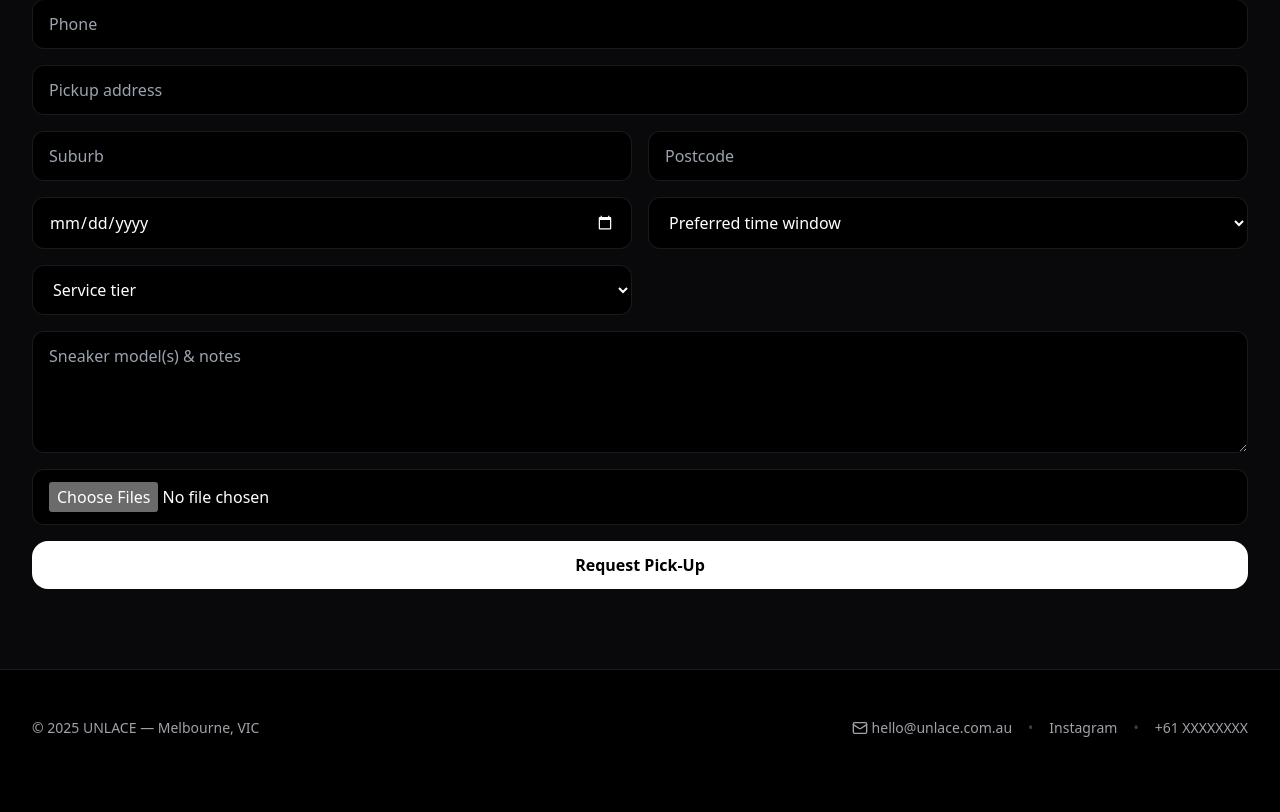
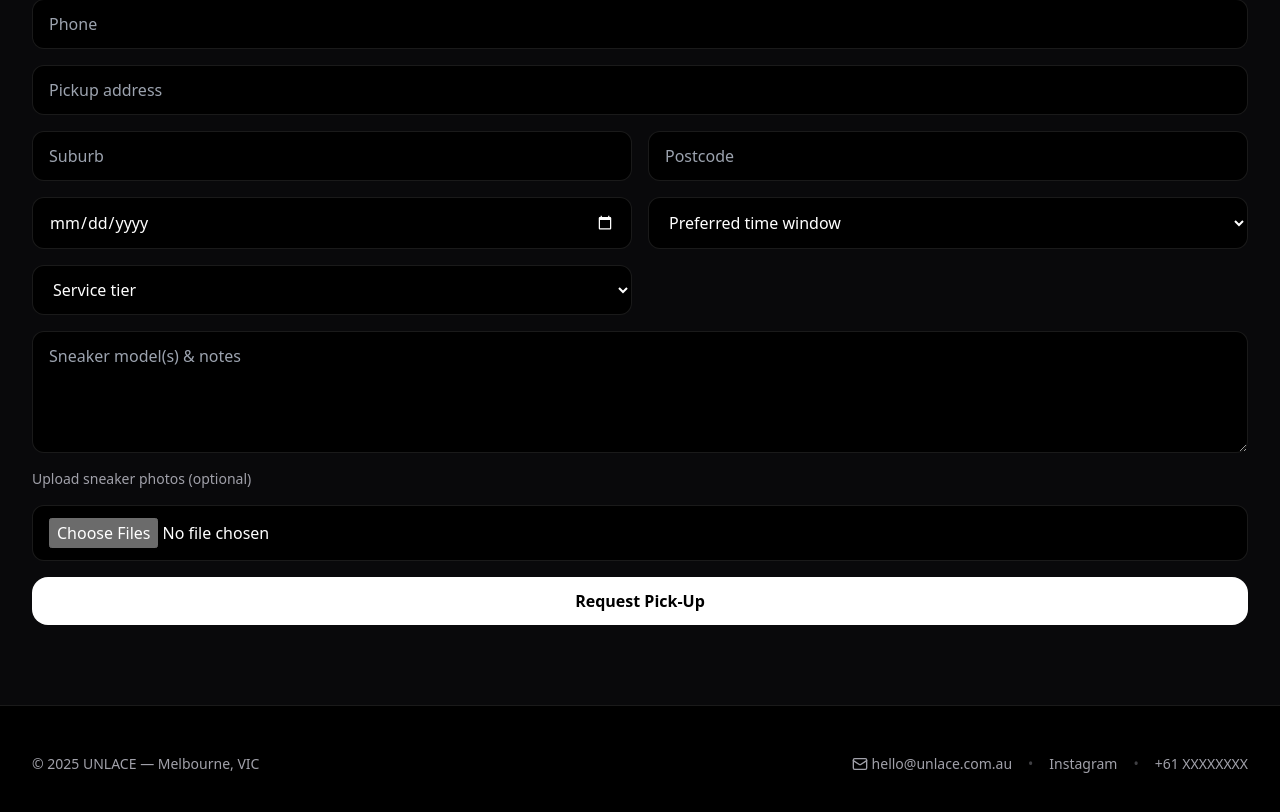
Before and after one commit to unlacesneakers/unlace-site, a Next.js app: page / in a window 1280 px wide. Shown: the part 1740-2552 px from the top of the page. Before the commit the page ends 2526 px from the top, so only its background shows below. Built offline with nearby package versions, Linux system fonts and the light colour scheme.

Commit message:
index.tsx

```diff
--- a/pages/index.tsx
+++ b/pages/index.tsx
@@ -164,6 +164,7 @@ async function handleSubmit(e: React.FormEvent<HTMLFormElement>) {
                 <option>Restoration</option>
               </select>
               <textarea name="notes" placeholder="Sneaker model(s) & notes" className="bg-black border border-white/10 rounded-xl px-4 py-3 sm:col-span-2" rows={4} />
+              <label className="text-sm text-zinc-400">Upload sneaker photos (optional)</label>
               <input
                 type="file"
                 name="photos"
```
